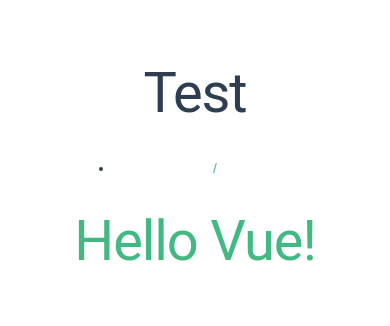
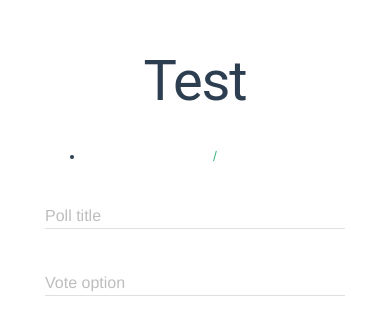
Before and after one commit to Patte1808/vue-voting, a Vue app: page / in a window 390 px wide. Shown: the part 204-530 px from the top of the page. Built offline with nearby package versions, Linux system fonts and the light colour scheme.

Commit message:
BREAKPOINT

```diff
--- /dev/null
+++ b/src/components/polls/PollForm.vue
@@ -0,0 +1,52 @@
+<template>
+  <form>
+    <div class="mdl-textfield mdl-js-textfield">
+      <input class="mdl-textfield__input" type="text" :value="title" @input="updatePollTitle">
+      <label class="mdl-textfield__label" for="sample1">Poll title</label>
+    </div>
+
+    <div v-for="(answer, index) in answers">
+      <div class="mdl-textfield mdl-js-textfield">
+        <input class="mdl-textfield__input" type="text" :id="index" :value="answer" @input="updatePollAnswer" v-on:keyup="addPollAnswer">
+        <label class="mdl-textfield__label" :for="index">Vote option</label>
+      </div>
+    </div>
+  </form>
+</template>
+
+<script>
+export default {
+  methods: {
+    updatePollTitle (e) {
+      this.$store.dispatch('updatePollTitle', e.target.value)
+    },
+    addPollAnswer (e) {
+      if (parseInt(e.target.id) === this.$store.getters.newPoll.answers.length - 1) {
+        this.$store.dispatch('addPollAnswer')
+      }
+    },
+    updatePollAnswer (e) {
+      const {id, value, parentElement} = e.target
+      this.$store.dispatch('updatePollAnswer', {id, value})
+    }
+  },
+  computed: {
+    title () {
+      return this.$store.getters.newPoll.title
+    },
+    answers () {
+      return this.$store.getters.newPoll.answers
+    },
+    answersCount () {
+      return this.$store.getters.newPoll.answers.length
+    }
+  }
+}
+</script>
+
+<!-- Add "scoped" attribute to limit CSS to this component only -->
+<style scoped>
+h1 {
+  color: #42b983;
+}
+</style>
--- a/src/main.js
+++ b/src/main.js
@@ -1,10 +1,10 @@
 // The Vue build version to load with the `import` command
 // (runtime-only or standalone) has been set in webpack.base.conf with an alias.
 import Vue from 'vue'
-import Hello from './components/Hello'
 import store from './store/store'
 import VueRouter from 'vue-router'
 import App from './App.vue'
+import PollForm from './components/polls/PollForm'
 
 Vue.use(VueRouter)
 
@@ -12,7 +12,7 @@
   mode: 'history',
   base: __dirname,
   routes: [
-    { path: '/', component: Hello }
+    { path: '/', component: PollForm }
   ]
 })
 
--- a/src/store/store.js
+++ b/src/store/store.js
@@ -16,8 +16,8 @@
       state.newPoll.answers.push('')
     },
     UPDATE_POLL_ANSWER (state, answer) {
-      const {id, title} = answer
-      state.newPoll.answers[id] = title
+      const {id, value} = answer
+      state.newPoll.answers[id] = value
     },
     UPDATE_POLL_TITLE (state, title) {
       state.newPoll.title = title
@@ -38,7 +38,7 @@
     }
   },
   getters: {
-    newTodo: state => state.newPoll,
+    newPoll: state => state.newPoll,
     polls: state => state.polls
   }
 })
```
